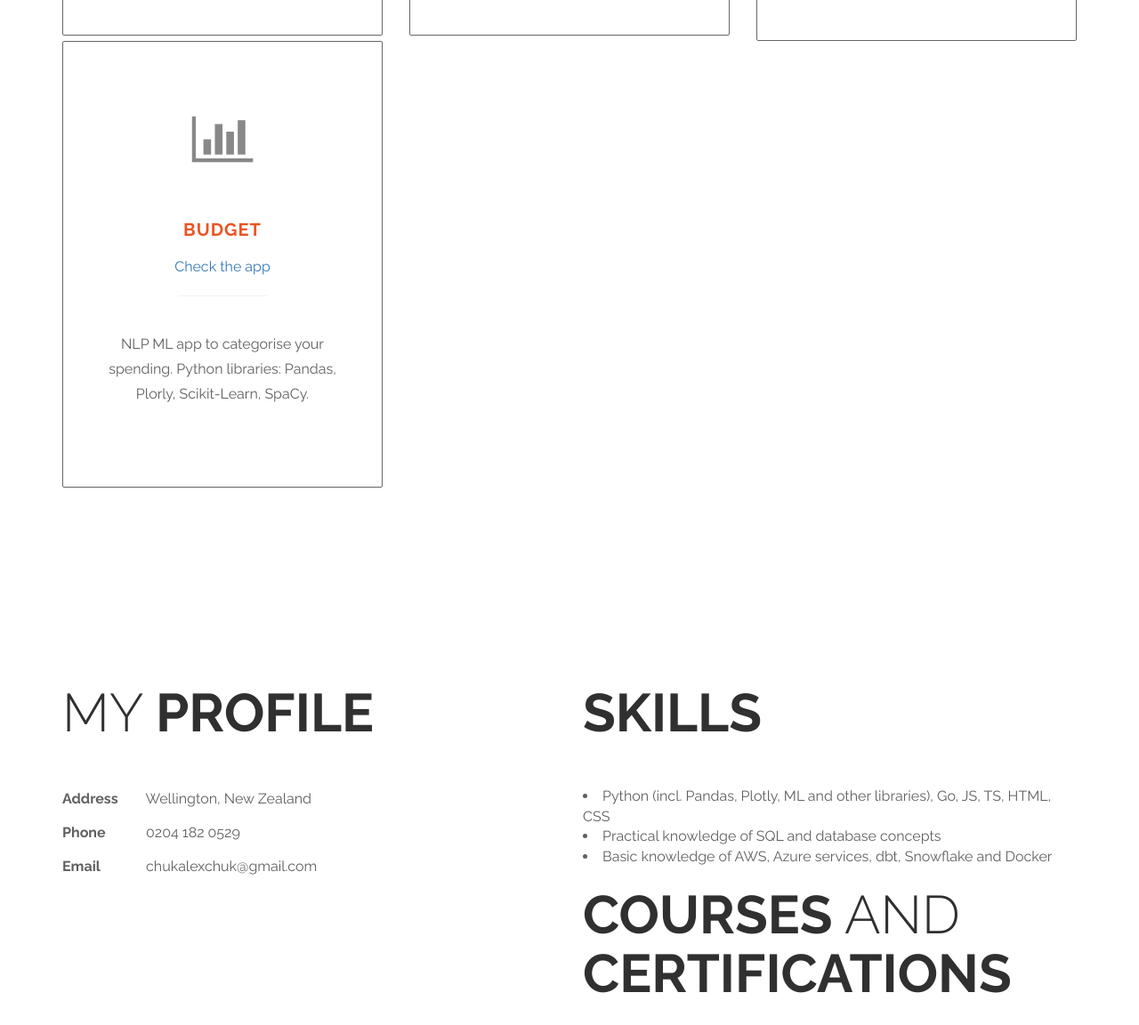
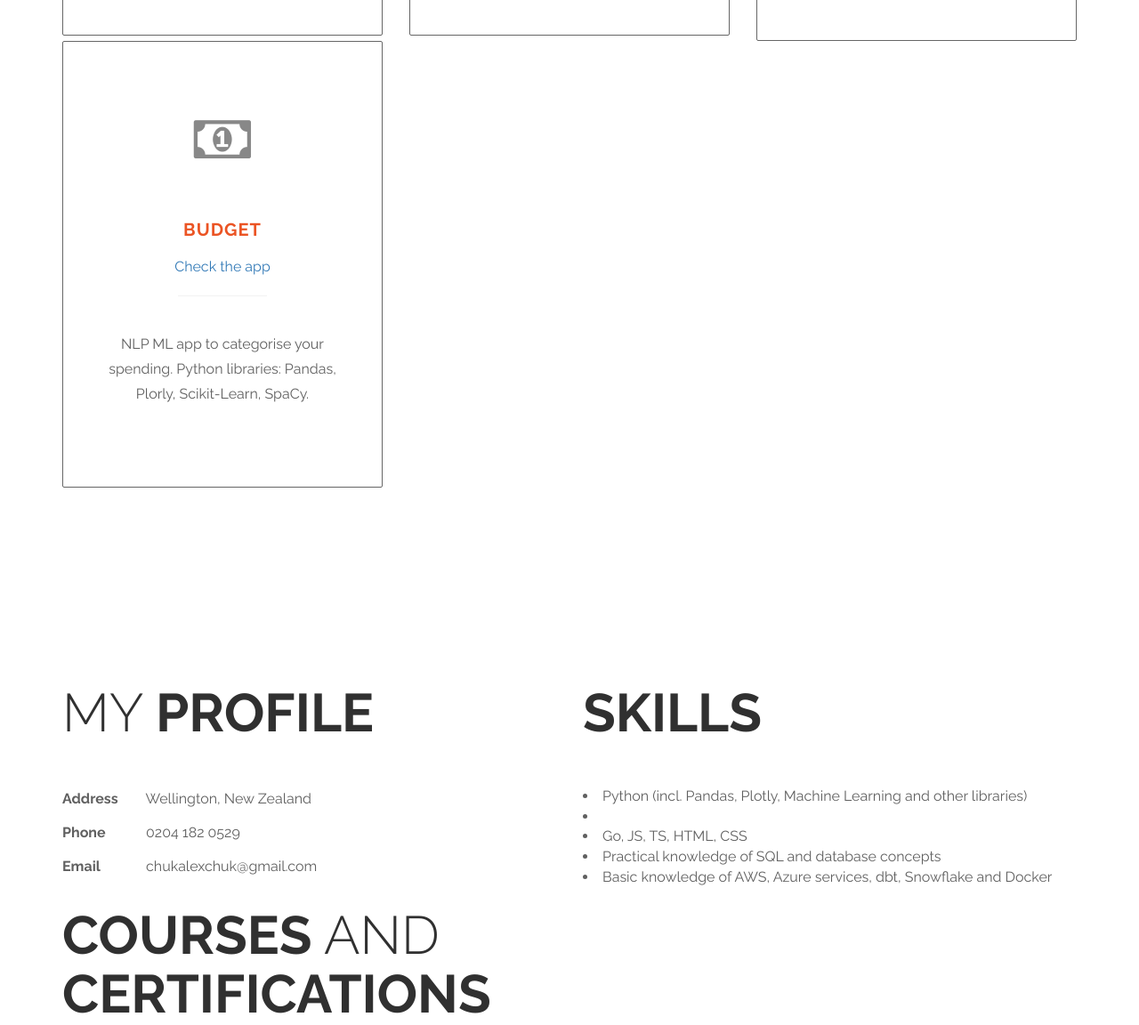
Before and after one commit to chukalexchuk/alextrofimchuk.github.io, a plain HTML site: page index.html in a window 1280 px wide. Shown: the part 1520-2672 px from the top of the page at 89% size. Drawn offline with Linux system fonts and the light colour scheme.

Commit message:
Minor changes

```diff
--- a/index.html
+++ b/index.html
@@ -102,7 +102,7 @@ https://templatemo.com/tm-464-ultra-profile
 				</div>
 				<div class="col-md-4 col-sm-4">
 					<div class="work-wrapper">
-						<i class="fa fa-bar-chart"></i>
+						<i class="fa fa-money"></i>
 						<h3 class="text-uppercase tm-work-h3">Budget</h3>
 						<a href="https://chukalexchuk-budget-app-ntaf9e.streamlitapp.com/" target="_blank">Check the app</a>
 						<hr>
@@ -126,7 +126,8 @@ https://templatemo.com/tm-464-ultra-profile
 				</div>
 				<div class="col-md-6 col-sm-6">
 					<h2 class="title"><strong>Skills</strong> </h2>
-					<li>Python (incl. Pandas, Plotly, ML and other libraries), Go, JS, TS, HTML, CSS</li>
+					<li>Python (incl. Pandas, Plotly, Machine Learning and other libraries)<li>
+					<li>Go, JS, TS, HTML, CSS</li>
 					<li>Practical knowledge of SQL and database concepts</li>
 					<li>Basic knowledge of AWS, Azure services, dbt, Snowflake and Docker</li>
 				</div>
```
